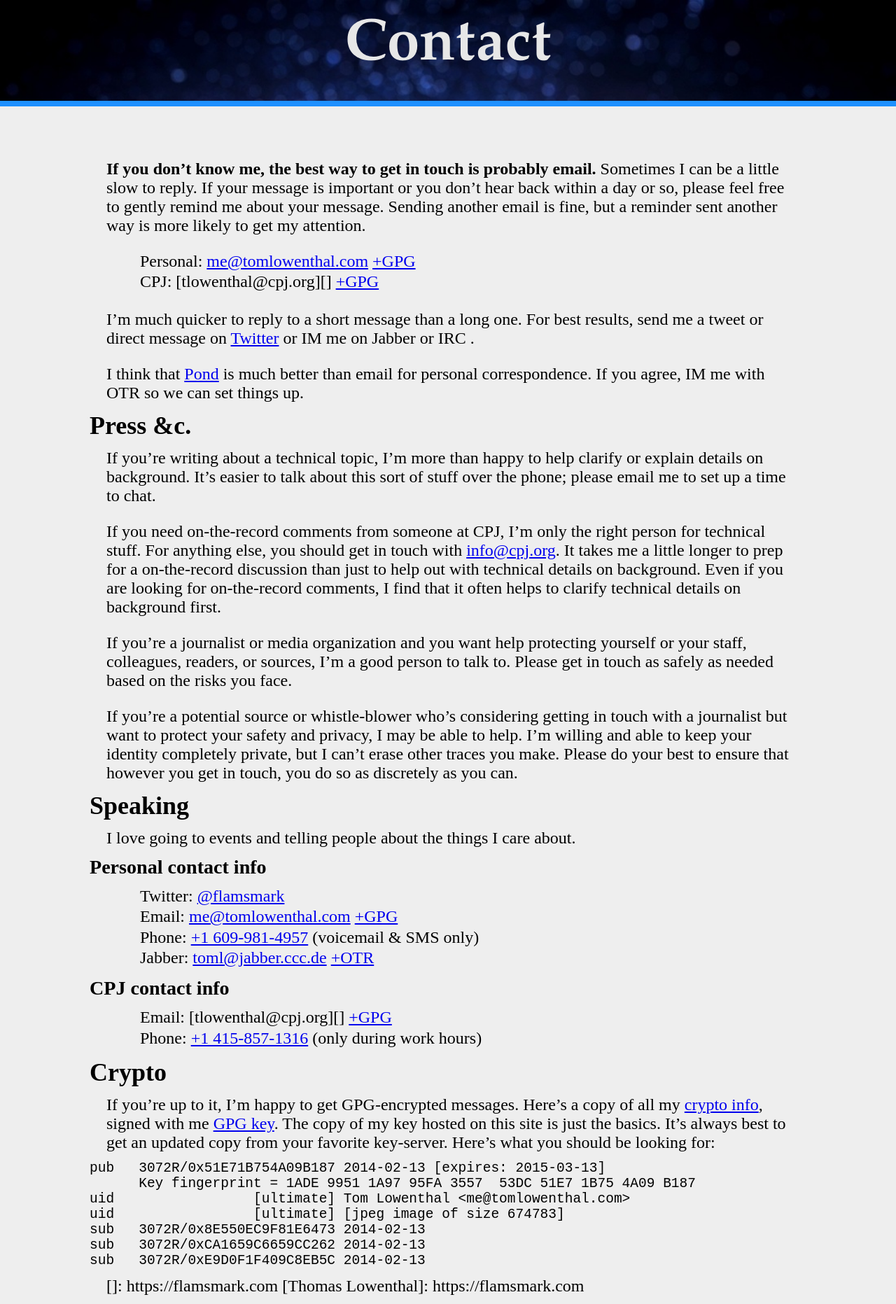
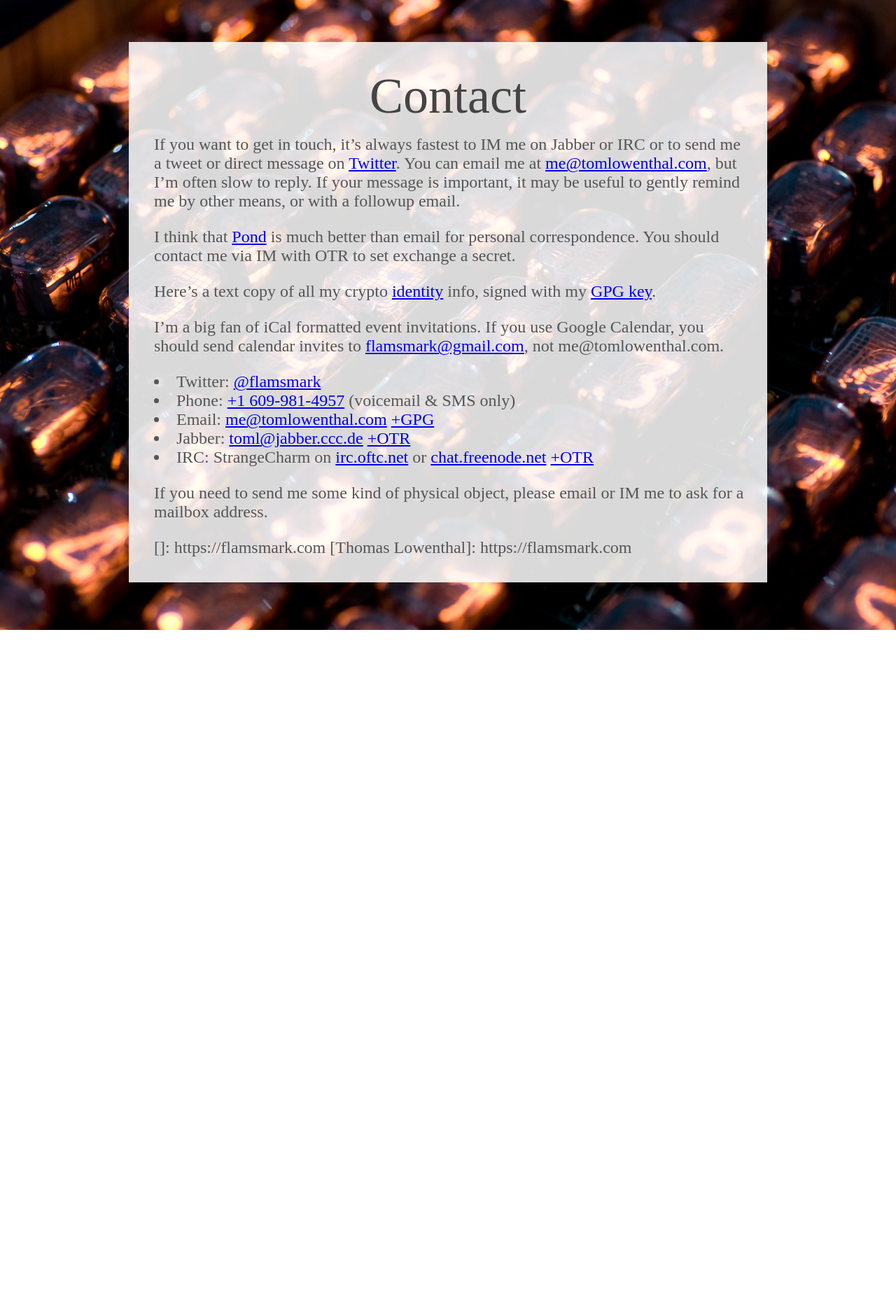
Before and after one commit to flamsmark/flamsmark.github.io, a Jekyll site: the page built from contact.markdown, in a window 1280 px wide. Shown: the whole page at 70% size. Built offline with Jekyll 4.4.1, drawn with Linux system fonts in a browser that asks for light colours; some web fonts are replaced; after the commit the page ends 900 px from its top, so only the background shows below that.

Commit message:
I have no idea what's in this commit.

```diff
--- a/_includes/links.markdown
+++ b/_includes/links.markdown
@@ -44,7 +44,7 @@
    [tom@torproject.org]: mailto:tom@torproject.org
    [@flamsmark]: https://twitter.com/flamsmark
    [resume]: {{site.base-url}}/docs/lowenthal-resume.pdf
-   [GPG key]: //tomlowenthal.com/files/key.asc
+   [GPG key]: {{site.base-url}}/files/key.asc
 
    [Valid HTML]: http://validator.w3.org/check?uri={{site.base-url}}/group=1
    [Valid CSS]: http://jigsaw.w3.org/css-validator/validator?uri={{site.base-url}}/&amp;profile=css3&amp;usermedium=all&amp;warning=1
--- a/_layouts/page.html
+++ b/_layouts/page.html
@@ -2,27 +2,25 @@
 
 <html>
 
-{% include header-ascii-art.html %}
+ {% include header-ascii-art.html %}
 
-<head>
-
-{%include head-meta.html %}
-
+ <head>
+  {%include head-meta.html %}
+  <!--<link rel="stylesheet" type="text/css" href="{{ site.url }}/css/page.css" />
+  <link rel="stylesheet" type="text/css" href="{{ site.url }}/css/nav.css" />-->
+  <link rel="stylesheet" type="text/css" href="{{ site.url }}/css/style.css" />
   </head>
 
-  <body>
+ <body>
 
-  <header class="splash">
+  <div class="splash"></div>
 
-    <h1>{{page.title}}</h1>
+    <div class="float">
+      <h1>{{page.title}}</h1>
+      {{content}}
+      </div>
 
-    </header>
-
-  <article class="main">
-
-    {{content}}
-
-    </article>
+    </div>
 
   </body>
   </html>
--- a/contact.markdown
+++ b/contact.markdown
@@ -6,70 +6,21 @@
 
 <!--<img class="flex-illustration" src="{{site.url}}/img/tom-lowenthal.jpg" alt="Photo of Tom Lowenthal">-->
 
-**If you don't know me, the best way to get in touch is probably email.** Sometimes I can be a little slow to reply. If your message is important or you don't hear back within a day or so, please feel free to gently remind me about your message. Sending another email is fine, but a reminder sent another way is more likely to get my attention.
+If you want to get in touch, it's always fastest to IM me on Jabber or IRC or to send me a tweet or direct message on [Twitter][@flamsmark]. You can email me at [me@tomlowenthal.com][], but I'm often slow to reply. If your message is important, it may be useful to gently remind me by other means, or with a followup email.
 
-* Personal: [me@tomlowenthal.com][] [+GPG]({{site.url}}/id.txt)
-* CPJ: [tlowenthal@cpj.org][] [+GPG]({{site.url}}/id.txt)
+I think that [Pond][] is much better than email for personal correspondence. You should contact me via IM with OTR to set exchange a secret.
 
+Here's a text copy of all my crypto [identity]({{site.url}}/crypto.html) info, signed with my [GPG key][].
 
-I'm much quicker to reply to a short message than a long one. For best results, send me a tweet or direct message on [Twitter][@flamsmark] or IM me on Jabber or IRC .
+I'm a big fan of iCal formatted event invitations. If you use Google Calendar, you should send calendar invites to <flamsmark@gmail.com>, not me@tomlowenthal.com.
 
-I think that [Pond][] is much better than email for personal correspondence. If you agree, IM me with OTR so we can set things up.
+* Twitter: [@flamsmark][]
+* Phone: [+1 609-981-4957](tel:1-609-981-4957) (voicemail & SMS only)
+* Email: [me@tomlowenthal.com][] [+GPG]({{site.url}}/id.txt)
+* Jabber: [toml@jabber.ccc.de](xmpp://toml@jabber.ccc.de) [+OTR]({{site.url}}/id.txt)
+* IRC: StrangeCharm on [irc.oftc.net](ircs://irc.oftc.net:6697) or [chat.freenode.net](ircs://irc.mozilla.org:6697) [+OTR]({{site.url}}/id.txt)
 
-
-
-Press &c.
----------
-
-If you're writing about a technical topic, I'm more than happy to help clarify or explain details on background. It's easier to talk about this sort of stuff over the phone; please email me to set up a time to chat.
-
-If you need on-the-record comments from someone at CPJ, I'm only the right person for technical stuff. For anything else, you should get in touch with <info@cpj.org>. It takes me a little longer to prep for a on-the-record discussion than just to help out with technical details on background. Even if you are looking for on-the-record comments, I find that it often helps to clarify technical details on background first.
-
-If you're a journalist or media organization and you want help protecting yourself or your staff, colleagues, readers, or sources, I'm a good person to talk to. Please get in touch as safely as needed based on the risks you face.
-
-If you're a potential source or whistle-blower who's considering getting in touch with a journalist but want to protect your safety and privacy, I may be able to help. I'm willing and able to keep your identity completely private, but I can't erase other traces you make. Please do your best to ensure that however you get in touch, you do so as discretely as you can.
-
-
-
-Speaking
---------
-
-I love going to events and telling people about the things I care about.
-
-
-
-### Personal contact info
-* Twitter: [@flamsmark][]
-* Email: [me@tomlowenthal.com][] [+GPG]({{site.url}}/id.txt)
-* Phone: [+1 609-981-4957](tel:1-609-981-4957) (voicemail & SMS only)
-* Jabber: [toml@jabber.ccc.de](xmpp://toml@jabber.ccc.de) [+OTR]({{site.url}}/id.txt)
-
-<!-- * IRC: StrangeCharm on [irc.oftc.net](ircs://irc.oftc.net:6697) or [chat.freenode.net](ircs://irc.mozilla.org:6697) [+OTR]({{site.url}}/id.txt) -->
-
-### CPJ contact info
-
-* Email: [tlowenthal@cpj.org][] [+GPG]({{site.url}}/id.txt)
-* Phone: [+1 415-857-1316](tel:1-415-857-1316) (only during work hours)
-
-
-
-## Crypto
-
-If you're up to it, I'm happy to get GPG-encrypted messages. Here's a copy of all my [crypto info]({{site.url}}crypto.html), signed with me [GPG key]({{site.url}}key.asc). The copy of my key hosted on this site is just the basics. It's always best to get an updated copy from your favorite key-server. Here's what you should be looking for:
-
-~~~~~
-pub   3072R/0x51E71B754A09B187 2014-02-13 [expires: 2015-03-13]
-      Key fingerprint = 1ADE 9951 1A97 95FA 3557  53DC 51E7 1B75 4A09 B187
-uid                 [ultimate] Tom Lowenthal <me@tomlowenthal.com>
-uid                 [ultimate] [jpeg image of size 674783]
-sub   3072R/0x8E550EC9F81E6473 2014-02-13
-sub   3072R/0xCA1659C6659CC262 2014-02-13
-sub   3072R/0xE9D0F1F409C8EB5C 2014-02-13
-~~~~~
-
-
-
-
+If you need to send me some kind of physical object, please email or IM me to ask for a mailbox address.
 
    {% include links.markdown %}
    {% include img-links.markdown %}
--- a/css/style.css
+++ b/css/style.css
@@ -4,64 +4,141 @@
 }
 
 body {
-  background-color: #eee;
-  font-family: "Ovo",serif;
+  text-align: center;
 }
 
 ul {
-  list-style: outside none;
+  list-style: inside;
 }
 
-header.splash {
-  position: absolute;
-  background-image: url(../img/illustrations/matterhorn-dreams.jpg);
+div.splash {
+  position: fixed;
+  background-image: url(../img/illustrations/nixie.jpg);
   background-repeat: no-repeat;
   background-size: cover;
   width: 100%;
-  height: 6em;
+  height: 100%;
   top: 0;
   left: 0;
-  font-size: 1.5em;
-  border-bottom-width: 0.35em;
-  border-bottom-color: dodgerblue;
-  border-bottom-style: solid
 }
 
-header.splash h1 {
+img.headshot {
+  width: 12em;
+  height: 12m;
+  border-radius: 12em;
+  position: absolute;
+  top: -11em;
+  left: 50%;
+  margin-left: -6em;
+}
+
+div.float {
+  width: 35em;
+  padding: 1.5em 1.5em 0.5em 1.5em;
+  margin: 1.5em 0 3em 0;
   position: relative;
-  top: 0.2em;
+  color: #444;
+  top: 1em;
+  left: 50%;
+  margin-left: -19em;
+  background-color: rgba(255, 255, 255, 0.85);
+  font-size: 1.5em;
+  text-align: left;
+  font-family: "Ovo",serif;
+  #font-family: Baskerville, Palatino, "Palatino Linotype", Georgia, serif;
+}
+
+div.float h1 {
   text-align: center;
-  font-size: 3.5em;
-  font-family: Baskerville, Palatino, "Palatino Linotype", Georgia, serif;
-  font-weight: bold;
-  color: #e7e7e7;
+  font-size: 3em;
+  font-weight: normal;
   margin: 0 0 0.2em 0;
 }
 
-article.main {
-	font-size: 1.5em;
-  position: relative;
-  top: 9em;
-  margin: 0 10%;
+div.float p, div.float ul, div.float ol, div.float dl {
+  color: #555;
+  margin: 0em -0.5em 1em 0em;
 }
 
-article.main p {
-  padding: 0.5em 1em;
+.large {
+  font-size: 1.3em;
 }
 
-article.main ul {
-	padding: 0.5em 1em;
-	text-indent: 2em;
+div#links {
+  position: relative;
+  width: 28em;
+  left: 50%;
+  margin: 9.5em 0 0 -14em;
+  padding-bottom: 5em;
+ }
+
+div#links ul {
+  list-style: outside none;
+ }
+
+div#links ul li {
+  float: left;
+  width: 5em;
+  height: 5em;
+  color: white;
+  font-weight: bold;
+  margin: 1em;
+ }
+
+div#links ul li a {
+  color: inherit;
+  text-decoration: none;
+  display: block;
+  width: 100%;
+  height: 100%;
+  border-radius: 50%;
+  background-color: #fe5000;
+ }
+
+div#links ul li:hover a {
+  position: relative;
+  left: -0.5em;
+  top: -0.5em;
+  width: 120%;
+  height: 120%;
+  transition: width 0.5s;
+  transition: height 0.5s;
+  transition: left 0.5s;
+  transition: top 0.5s;
+ }
+
+div#links ul li a img{
+  width: 3em;
+  margin: 1em;
+ }
+
+div#links ul li:hover a img {
+  width: 4em;
+  transition: width 0.5s;
+ }
+
+div#links ul li a span.desc {
+  display: none;
+  position: relative;
+  top: 1.5em;
+  padding: 0.5em;
+  background-color: #fe5000;
+ }
+
+div#links ul li:hover a span.desc {
+  display: inline;
+ }
+
+div#links ul li:hover a span.desc:before {
+  content: '';
+  position: absolute;
+  border-style: solid;
+  border-width: 0 0.5em 0.5em 0.5em;
+  border-color: #fe5000 transparent;
+  display: block;
+  width: 0;
+  z-index: 1;
+  top: -0.5em;
+  margin-left: -0.35em;
+  left: 50%;
 }
-
-article.main ul li {
-  padding-bottom: 0.1em;
-}
-
-div.crypto {
-	position: relative;
-  width: 30em;
-  text-align: center;
-  left: 50%;
-  margin-left: -15em;
-}
```
Also changed, not shown: css/homepage.css (+2 -57 lines), css/post-index.css (+93 -0 lines).
